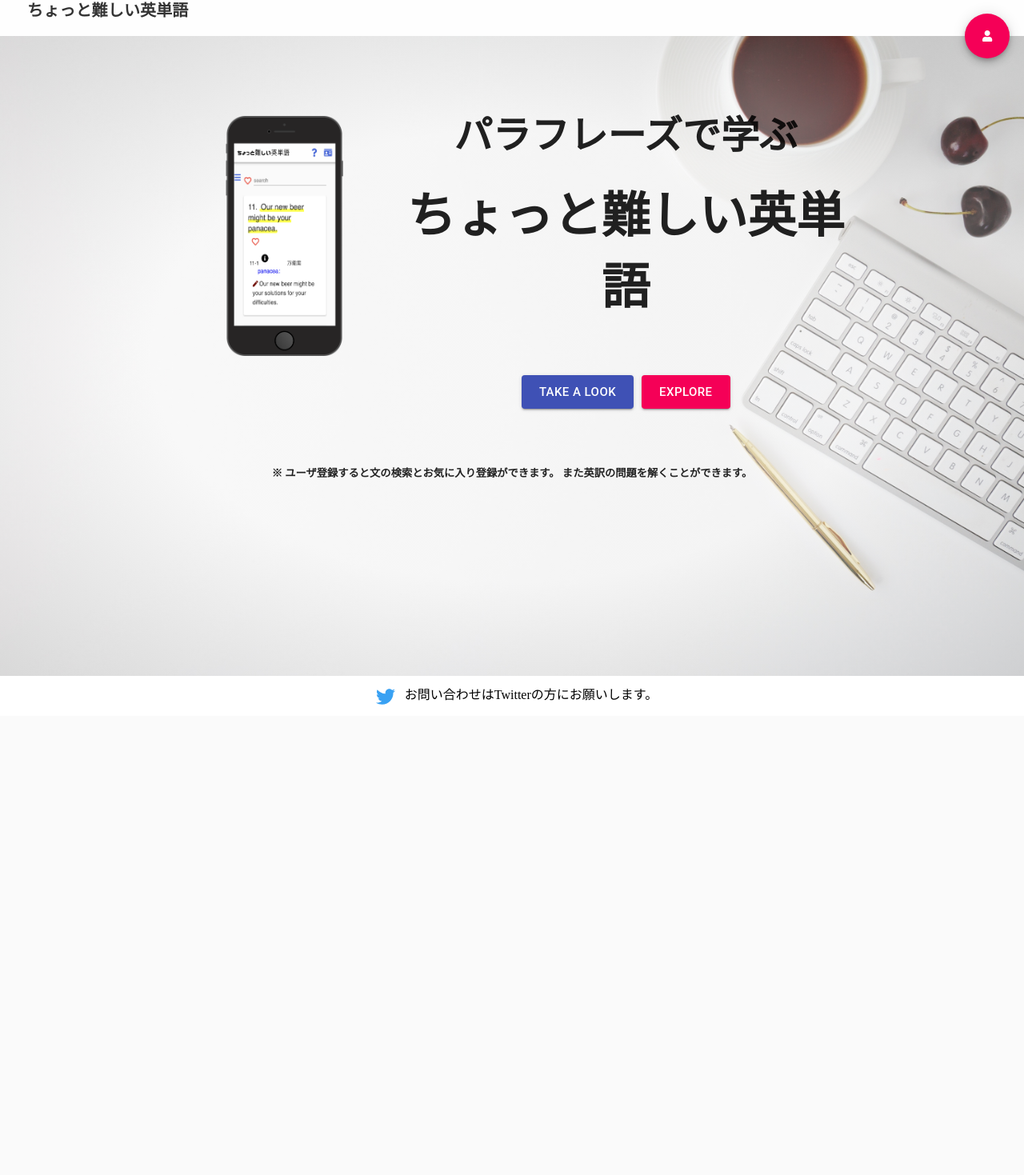
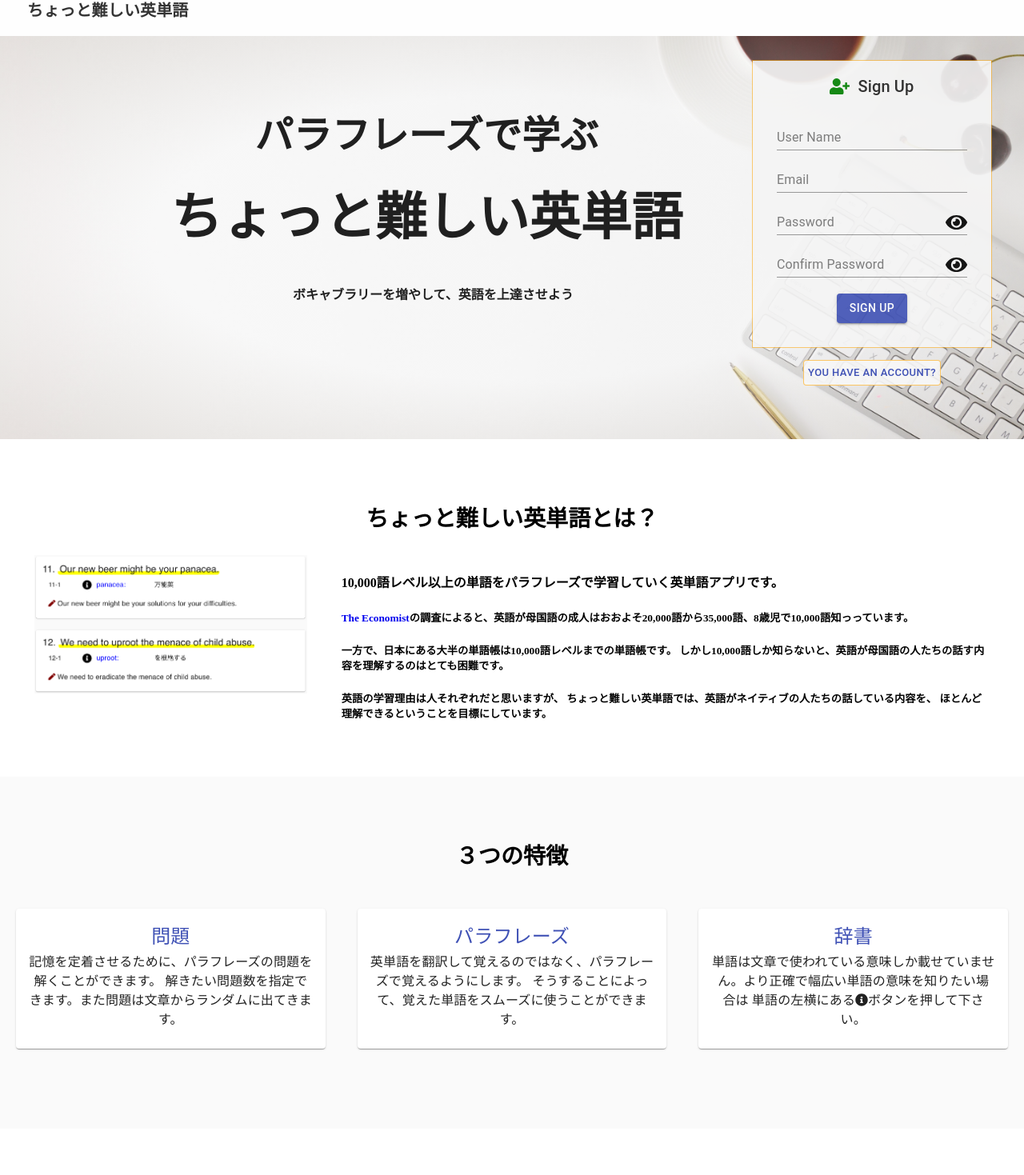
Before and after one commit to naot-shio/vocab-app-firebase-frontend, a React (Create React App) app: page / in a window 1280 px wide. Shown: the part 19-1488 px from the top of the page at 80% size. Before the commit the page ends 914 px from the top, so only its background shows below. Built offline with nearby package versions, Linux system fonts and the light colour scheme; a web font is replaced by a local one.

Commit message:
Update the landing page

```diff
--- a/src/App.css
+++ b/src/App.css
@@ -5,3 +5,13 @@ body {
 a {
   text-decoration: none;
 }
+
+h1,
+h2,
+h3,
+h4,
+h5,
+h6 {
+  margin-left: 0;
+  padding-left: 0;
+}
--- a/src/components/pages/Footer.js
+++ b/src/components/pages/Footer.js
@@ -1,7 +1,4 @@
 import React from "react";
-import IconButton from "@material-ui/core/IconButton";
-import { FontAwesomeIcon } from "@fortawesome/react-fontawesome";
-import { faTwitter } from "@fortawesome/free-brands-svg-icons";
 import useStyles from "../../styles/pages/FooterStyles";
 
 function Footer() {
@@ -9,14 +6,7 @@ function Footer() {
 
   return (
     <div className={classes.footer}>
-      <a href="https://twitter.com/muchsalt1">
-        <IconButton className={classes.icon}>
-          <FontAwesomeIcon icon={faTwitter} color="#38A1F3" />
-        </IconButton>
-      </a>
-      <p className={classes.message}>
-        お問い合わせはTwitterの方にお願いします。
-      </p>
+      <p>&copy; 2019 Naoto Shiota</p>
     </div>
   );
 }
--- a/src/components/pages/Home.js
+++ b/src/components/pages/Home.js
@@ -1,91 +1,210 @@
-import React from "react";
-import { Link } from "react-router-dom";
+import React, { useState } from "react";
 import AuthenticationIcon from "../auth/AuthenticationIcon";
+import Login from "../auth/Login";
+import SignUp from "../auth/SignUp";
 import Footer from "./Footer";
 
 // styles
 import useStyles from "../../styles/pages/HomeStyles";
 import Grid from "@material-ui/core/Grid";
 import Button from "@material-ui/core/Button";
-import Tooltip from "@material-ui/core/Tooltip";
-// import { FontAwesomeIcon } from "@fortawesome/react-fontawesome";
-// import { faInfoCircle } from "@fortawesome/free-solid-svg-icons";
-import sideImage from '../../images/sideImage.png'
+import Card from "@material-ui/core/Card";
+import CardContent from "@material-ui/core/CardContent";
+import Typography from "@material-ui/core/Typography";
+import { FontAwesomeIcon } from "@fortawesome/react-fontawesome";
+import { faInfoCircle } from "@fortawesome/free-solid-svg-icons";
+import sideImage from "../../images/sideImage.png";
 
 // Redux
 import { connect } from "react-redux";
 import { loginUser } from "../../redux/actions/userActions";
 
 function Home(props) {
+  const [login, setLogin] = useState(false);
   const classes = useStyles();
   const { authenticated } = props.user;
 
   const handleClick = () => {
     const userData = {
-      email: "test@example.com",
+      email: "guest@example.com",
       password: "password"
     };
     props.loginUser(userData);
     props.history.push("/sentences");
   };
+
+  const handleMoveUpToSignUp = () => {
+    setLogin(false);
+    window.scrollTo({
+      top: 0,
+      behavior: "smooth"
+    });
+  };
   return (
-    <div className={classes.root}>
-      <div className={classes.main}>
-        <Grid container>
-          <Grid item sm={2} xs={1} />
-          <Grid item sm={8} xs={10}>
-            <Grid container>
-              <Grid item sm={4} xs={1}>
-                <img src={sideImage} alt="img" size="sm" className={classes.sideImage} />
+    <>
+      <main className={classes.main}>
+        <Grid container className={classes.header}>
+          <Grid item lg={2} md={2} sm={1} xs={1} />
+          <Grid item lg={6} md={7} sm={7} xs={10}>
+            <h2 className={classes.titleAdjective}>パラフレーズで学ぶ</h2>
+            <h1 className={classes.title}>ちょっと難しい英単語</h1>
+            <h4 className={classes.subtitle}>
+              ボキャブラリーを増やして、英語を上達させよう
+            </h4>
           </Grid>
-              <Grid item sm={8} xs={11} className="titleContainer">
-                <h2 className={classes.subtitle}>パラフレーズで学ぶ</h2>
-                <h1 className={classes.title}>ちょっと難しい英単語</h1>
 
-                <Link to="/sentences">
-                  <Tooltip title="Take a look at words without logging in">
+          <Grid item lg={4} md={3} sm={4} xs={1}>
+            <div className={classes.authenticationButton}>
+              {!authenticated && <AuthenticationIcon />}
+            </div>
+
+            <div className={classes.authenticationContainer}>
+              <div className={classes.authenticationForm}>
+                {login ? <Login /> : <SignUp />}
+              </div>
+
+              <Button
+                onClick={() => setLogin(!login)}
+                size="small"
+                color="primary"
+                className={classes.authToggleButton}
+              >
+                {login ? "Create an account" : "You have an account?"}
+              </Button>
+            </div>
+          </Grid>
+        </Grid>
+
+        <Grid container className={classes.explanationContainer}>
+          <Grid item xs={12} className={classes.explanationTitle}>
+            <h3>ちょっと難しい英単語とは？</h3>
+          </Grid>
+
+          <Grid item xs={12} md={4}>
+            <img
+              src={sideImage}
+              alt="img"
+              size="sm"
+              className={classes.explanationImage}
+            />
+          </Grid>
+          <Grid item xs={12} md={8} className={classes.explanation}>
+            <h4>
+              10,000語レベル以上の単語をパラフレーズで学習していく英単語アプリです。
+            </h4>
+
+            <h5>
+              <a
+                href="https://www.economist.com/johnson/2013/05/29/lexical-facts"
+                target="_blank"
+                rel="noopener noreferrer"
+              >
+                The Economist
+              </a>
+              の調査によると、英語が母国語の成人はおおよそ20,000語から35,000語、8歳児で10,000語知っっています。
+            </h5>
+
+            <h5>
+              一方で、日本にある大半の単語帳は10,000語レベルまでの単語帳です。
+              しかし10,000語しか知らないと、英語が母国語の人たちの話す内容を理解するのはとても困難です。
+            </h5>
+
+            <h5>
+              英語の学習理由は人それぞれだと思いますが、
+              ちょっと難しい英単語では、英語がネイティブの人たちの話している内容を、
+              ほとんど理解できるということを目標にしています。
+            </h5>
+          </Grid>
+        </Grid>
+
+        <Grid container className={classes.featureContainer}>
+          <Grid item xs={12} className={classes.featureTitle}>
+            <h3>３つの特徴</h3>
+          </Grid>
+
+          <Grid item sm xs={12} className={classes.feature}>
+            <Card className={classes.card}>
+              <CardContent>
+                <Typography
+                  variant="h6"
+                  color="primary"
+                  className={classes.featureTitle}
+                >
+                  問題
+                </Typography>
+                <Typography variant="body1" className={classes.featureContent}>
+                  記憶を定着させるために、パラフレーズの問題を解くことができます。
+                  解きたい問題数を指定できます。また問題は文章からランダムに出てきます。
+                </Typography>
+              </CardContent>
+            </Card>
+          </Grid>
+
+          <Grid item sm xs={12} className={classes.feature}>
+            <Card className={classes.card}>
+              <CardContent>
+                <Typography
+                  variant="h6"
+                  color="primary"
+                  className={classes.featureTitle}
+                >
+                  パラフレーズ
+                </Typography>
+                <Typography variant="body1" className={classes.featureContent}>
+                  英単語を翻訳して覚えるのではなく、パラフレーズで覚えるようにします。
+                  そうすることによって、覚えた単語をスムーズに使うことができます。
+                </Typography>
+              </CardContent>
+            </Card>
+          </Grid>
+
+          <Grid item sm xs={12} className={classes.feature}>
+            <Card className={classes.card}>
+              <CardContent>
+                <Typography
+                  variant="h6"
+                  color="primary"
+                  className={classes.featureTitle}
+                >
+                  辞書
+                </Typography>
+                <Typography variant="body1" className={classes.featureContent}>
+                  単語は文章で使われている意味しか載せていません。より正確で幅広い単語の意味を知りたい場合は
+                  単語の左横にある
+                  <FontAwesomeIcon icon={faInfoCircle} />
+                  ボタンを押して下さい。
+                </Typography>
+              </CardContent>
+            </Card>
+          </Grid>
+        </Grid>
+
+        <div className={classes.navigationContainer}>
+          <h3 className={classes.navigationTitle}>さっそく始める</h3>
           <Button
             variant="contained"
             color="primary"
-                    size="large"
-                    className={classes.button}
+            onClick={handleMoveUpToSignUp}
           >
-                    Take a look
+            Sign Up
           </Button>
-                  </Tooltip>
-                </Link>
 
-                <Tooltip title="You can log in as a test user, so your data in this account can be changed by anybody">
-                <Button
-                  variant="contained"
-                  color="secondary"
-                  size="large"
-                  className={classes.button}
-                  onClick={handleClick}
-                >
+          <h3 className={classes.navigationTitle}>
+            ゲストユーザーとしてログインする
+          </h3>
+          <Button variant="contained" color="secondary" onClick={handleClick}>
             Explore
           </Button>
-                </Tooltip>
-              </Grid>
-            </Grid>
 
-            <div>
-              <h5 className={classes.explanation}>
-                &#x203B; ユーザ登録すると文の検索とお気に入り登録ができます。
-                また英訳の問題を解くことができます。
-              </h5>
+          <p className={classes.notation}>
+            &#42;
+            どなたでもゲストユーザーとしてログインできるため、likeなどを押しても他の人がunlikeしてしまう可能性があります。
+          </p>
         </div>
-          </Grid>
-          <Grid item sm={2} xs={1}>
-            <div className={classes.auth}>
-              {!authenticated && <AuthenticationIcon />}
-            </div>
-          </Grid>
-        </Grid>
-      </div>
+      </main>
 
       <Footer />
-    </div>
+    </>
   );
 }
 
--- a/src/styles/pages/FooterStyles.js
+++ b/src/styles/pages/FooterStyles.js
@@ -2,14 +2,7 @@ import makeStyles from "@material-ui/core/styles/makeStyles";
 
 const useStyles = makeStyles(() => ({
   footer: {
-    backgroundColor: "white",
     textAlign: "center"
-  },
-  icon: {
-    marginTop: 2
-  },
-  message: {
-    display: "inline"
   }
 }));
 
--- a/src/styles/pages/HomeStyles.js
+++ b/src/styles/pages/HomeStyles.js
@@ -1,103 +1,209 @@
 import { makeStyles } from "@material-ui/core/styles";
-import backgroundImage from '../../images/background-image.jpg'
+import backgroundImage from "../../images/background-image.jpg";
 
-const useStyles = makeStyles(theme => ({
-  root: {
-    height: "100vh",
+const useStyles = makeStyles(() => ({
+  main: {
     fontFamily: "游ゴシック体, 'Yu Gothic', YuGothic, 'ヒラギノ角ゴシック Pro'"
   },
-  main: {
-    height: "100%",
-    background: `radial-gradient(rgba(255,255,255,0.5), rgba(255,255,255,0.5), rgba(0,0,0,0.1)), url(${backgroundImage})`,
-    backgroundSize: 'cover',
-    backgroundPosition: '0 50%',
-    textAlign: "center",
+  header: {
+    height: "63vh",
+    background: `radial-gradient(rgba(255,255,255,0.5), rgba(255,255,255,0.5), rgba(101,67,33,0.1)), url(${backgroundImage})`,
+    backgroundSize: "cover",
+    backgroundPosition: "0 30%",
     color: "rgba(0,0,0,0.87)",
+    textAlign: "center"
   },
-  sideImage: {
-    paddingLeft: 0,
-    marginTop: 100,
-    height: 300
+  titleAdjective: {
+    fontSize: "3rem",
+    marginTop: 85,
+    marginBottom: 20
+  },
+  title: {
+    fontSize: "4rem",
+    marginTop: 20
   },
   subtitle: {
-    fontSize: "3rem",
-    marginTop: 85,
-    marginBottom: 20,
+    marginLeft: "1rem"
   },
-  title: {
-    fontSize: "3.8rem",
-    marginTop: 20,
+  authenticationButton: {
+    display: "none"
   },
-  button: {
-    margin: "30px 5px 20px"
+  authenticationContainer: {
+    maxWidth: 300,
+    marginRight: 40,
+    marginLeft: "auto",
+    marginTop: 30
+  },
+  authenticationForm: {
+    opacity: 0.9,
+    border: "rgba(255,165,0, 0.6) 1px solid"
+  },
+  authToggleButton: {
+    backgroundColor: "rgba(248,248,248,0.9)",
+    border: "rgba(255,165,0, 0.6) 1px solid",
+    marginTop: 15
+  },
+  explanationContainer: {
+    padding: "3rem 0",
+    backgroundColor: "white",
+  },
+  explanationTitle: {
+    textAlign: "center",
+    fontSize: "1.5rem"
   },
   explanation: {
-    marginTop: 50
+    paddingRight: "3rem"
   },
-  "@media (max-width: 970px)": {
-    subtitle: {
-      fontSize: "2.5rem"
-    },
+  explanationImage: {
+    margin: "0 10%",
+    maxWidth: "80%"
+  },
+  featureContainer: {
+    padding: "3rem 0 5rem",
+    textAlign: "center",
+  },
+  featureTitle: {
+    fontSize: "1.5rem"
+  },
+  feature: {
+    padding: 20
+  },
+  card: {
+    "&:hover": {
+      boxShadow: "0px 0px 0px 3px rgba( 0,144,255,0.5)"
+    }
+  },
+  navigationContainer: {
+    paddingTop: 30,
+    paddingBottom: 30,
+    backgroundColor: "white",
+    textAlign: "center"
+  },
+  navigationTitle: {
+    fontSize: "1.5rem"
+  },
+  notation: {
+    fontSize: "0.8rem",
+    paddingTop: 10
+  },
+  "@media (max-width: 1200px)": {
+    title: {
+      fontSize: "3.8rem"
+    }
+  },
+  "@media (max-width: 1050px)": {
     title: {
       fontSize: "3.5rem"
     }
   },
-  "@media (max-width: 1200px)": {
-    main: {
-      backgroundPosition: '0% 40%'
+  "@media (max-width: 970px)": {
+    titleAdjective: {
+      fontSize: "2.5rem"
+    },
+    title: {
+      fontSize: "3rem"
+    },
+    explanation: {
+      paddingRight: 0,
+      margin: "0 10%",
+      width: "80%"
+    },
+    explanationImage: {
+      display: "none"
     }
   },
   "@media (max-width: 840px)": {
-    main: {
-      backgroundPosition: '100% 50%'
-    },
-    subtitle: {
-      fontSize: "2rem",
-      marginTop: 140
+    titleAdjective: {
+      fontSize: "2rem"
     },
     title: {
-      fontSize: "3rem"
+      fontSize: "2.5rem"
+    },
+    authenticationContainer: {
+      marginRight: 25
     }
   },
   "@media (max-width: 720px)": {
-    main: {
-      backgroundPosition: "90% 50%"
+    header: {
+      backgroundPosition: "40%"
     },
-    subtitle: {
-      fontSize: "1.5rem"
+    titleAdjective: {
+      fontSize: "1.2rem"
     },
     title: {
-      fontSize: "2.5rem"
+      fontSize: "2rem"
+    },
+    authenticationContainer: {
+      marginRight: 5
     }
   },
-  "@media (max-width: 600px)": {
-    auth: {
-      float: "right"
+  "@media (max-width: 599px)": {
+    header: {
+      backgroundPosition: "60%"
     },
-    sideImage: {
-      display: 'none'
+    authenticationButton: {
+      display: "inline"
+    },
+    authenticationContainer: {
+      display: "none"
+    },
+    featureContainer: {
+      marginLeft: "auto",
+      marginRight: "auto",
+      width: "80%"
     }
   },
   "@media (max-width: 480px)": {
-    main: {
-      backgroundPosition: '80%'
+    header: {
+      backgroundPosition: "80%"
     },
-    subtitle: {
+    titleAdjective: {
       fontSize: "1rem"
     },
     title: {
       fontSize: "2rem"
-    },
+    }
   },
   "@media (max-width: 432px)": {
-    subtitle: {
-      fontSize: "1.3rem"
+    header: {
+      height: "50vh",
+      backgroundPosition: "100%"
+    },
+    titleAdjective: {
+      fontSize: "1.3rem",
+      marginTop: 60
+    },
+    explanationContainer: {
+      padding: "2rem 0"
+    },
+    explanationTitle: {
+      fontSize: "0.8rem"
+    },
+    explanation: {
+      fontSize: "0.8rem"
+    },
+    featureContainer: {
+      padding: "2rem 0"
+    },
+    featureTitle: {
+      fontSize: "0.8rem"
+    },
+    featureContent: {
+      fontSize: "0.8rem"
+    },
+    feature: {
+      padding: "10px 0"
+    },
+    navigationTitle: {
+      fontSize: "0.8rem"
+    },
+    notation: {
+      fontSize: "0.6rem",
+      paddingLeft: 20,
+      paddingRight: 20
     }
   },
   "@media (max-width: 385px)": {
-    button: {
-      margin: '10px 3px 0'
-    },
     title: {
       fontSize: "1.7rem"
     }
```
Also changed, not shown: src/images/sideImage.png. Lines whose indentation alone changed are shown as unchanged.
